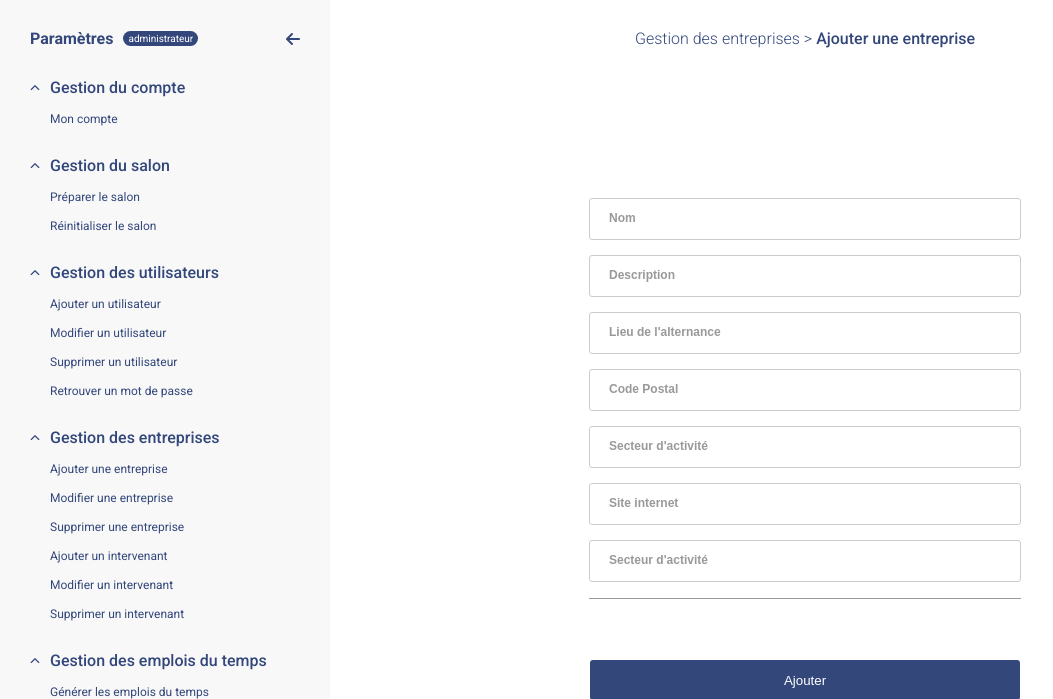
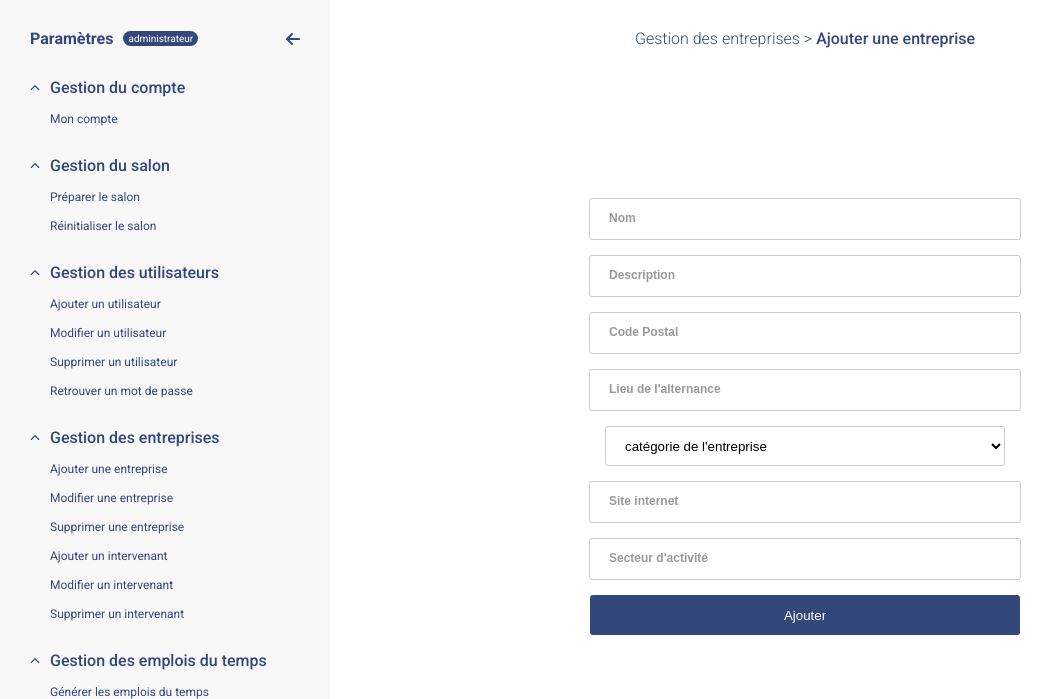
Before and after one commit to chips-couscous/sae-salon-eureka, a PHP site: page /panel/administrateur/gestion-entreprises/ajouter-entreprise.php in a window 1280 px wide. Shown: the part 101-800 px from the top of the page, without its empty margins (0-1053 px from the left). Run offline with PHP 8.4, Linux system fonts and the light colour scheme; data that the repository does not hold is empty; some libraries are stand-ins or nearby versions.

Commit message:
avancée base de données

```diff
--- a/panel/administrateur/gestion-entreprises/ajouter-entreprise.php
+++ b/panel/administrateur/gestion-entreprises/ajouter-entreprise.php
@@ -8,11 +8,11 @@
     <title>Salon Eureka</title>
 
     <!-- css -->
-    <link rel="stylesheet" href="../css/gestionEntreprise.css">
-    <link rel="stylesheet" href="../css/connexion.css">
-    <link rel="stylesheet" href="../css/main.css">
-    <link rel="stylesheet" href="../css/header.css">
-    <link rel="stylesheet" href="../css/compte.css">
+    <link rel="stylesheet" href="../../../static/css/connexion.css">
+    <link rel="stylesheet" href="../../../static/css/main.css">
+    <link rel="stylesheet" href="../../../static/css/header.css">
+    <link rel="stylesheet" href="../../../static/css/compte.css">
+    <link rel="stylesheet" href="../../../static/css/gestionEntreprise.css">
 
     <!-- fontawesome link -->
     <script src="https://kit.fontawesome.com/4d6659720c.js" crossorigin="anonymous"></script>
@@ -87,16 +87,31 @@
 
                     $pdo = new PDO($dsn, $user, $pass, $options);
 
-                    #if (isset($_POST['nomE']) && $_POST['nomE'] == "") {
-                    #    $stmt = $pdo->prepare("INSERT INTO (nom_entreprise, codep_entreprise, lieu_alter_entreprise, description_entreprise, site_entreprise, secteur_entreprise)se_entreprises
-                    #                       VALUES (:nomE, :codePE, :lieualterE, :descrE, :siteE, :secteurE,)");
-                    #    $stmt->bindParam("nomE", $_POST["nomE"]);
-                    #    $stmt->bindParam("codePE", $_POST["codePostal"]);
-                    #    $stmt->bindParam("lieuAlterE", $_POST["nomE"]);
-                    #    $stmt->bindParam("descrE", $_POST["description"]);
-                    #    $stmt->bindParam("nomE", $_POST["nomE"]);
-                    #    $stmt->lastInsertId();
-                    #}
+                    if (isset($_POST['nomE']) && $_POST['nomE'] != "") {
+
+                        # insertion d'un secteur d'activité
+                        # TODO le faire que si le secteur d'activité n'existe pas
+                        #$stmt = $pdo->prepare("INSERT INTO se_secteur (nom_secteur) VALUES (:nomSecteur)");
+                        #$stmt->bindParam("nomSecteur", $_POST["secteurActivites"]);
+                        #$stmt->execute();
+
+                        # Récupération id_secteur
+                        $requete = $pdo->prepare("SELECT id_secteur FROM se_secteur WHERE nom_secteur LIKE \":nomSecteur\"");
+                        $requete->bindParam("nomSecteur", $_POST["secteurActivites"]);
+                        $requete->execute();
+                        $numSecteur = $requete->fetchAll();
+
+                        # Insertion des données relatives à l'entreprise
+                        $stmt = $pdo->prepare("INSERT INTO se_entreprise (nom_entreprise, codep_entreprise, lieu_alter_entreprise, description_entreprise, site_entreprise, categorie_entreprise, secteur_entreprise)
+                                           VALUES (:nomE, :codePE, :lieualterE, :descrE, :siteE, :categorieE :secteurE)");
+                        #$stmt->bindParam("nomE", $_POST["nomE"]);
+                        #$stmt->bindParam("codePE", $_POST["codePostal"]);
+                        #$stmt->bindParam("lieuAlterE", $_POST["nomE"]);
+                        #$stmt->bindParam("descrE", $_POST["description"]);
+                        #$stmt->bindParam("siteE", $_POST["SiteInternet"]);
+                        #$stmt->bindParam("categorieE", $_POST["SiteInternet"]);
+                        #$stmt->bindParam("secteurE", $numSecteur);
+                    }
 
             ?>
             <form action="./ajouter-entreprise.php" method="post">
@@ -109,16 +124,20 @@
                     <label for="Description">Description</label>
                 </div>
                 <div class="form-item bm15">
-                    <input type="text" name="identifiant" id="Identifiant" autocomplete="off" required>
-                    <label for="Identifiant">Lieu de l'alternance</label>
-                </div>
-                <div class="form-item bm15">
                     <input type="text" name="codePostal" id="CodePostal" autocomplete="off" required>
                     <label for="CodePostal">Code Postal </label>
                 </div>
                 <div class="form-item bm15">
-                    <input type="text" name="identifiant" id="Identifiant" autocomplete="off" required>
-                    <label for="Identifiant">Secteur d'activité</label>
+                    <input type="text" name="lieuAlternance" id="LieuAlternance" autocomplete="off" required>
+                    <label for="LieuAlternance">Lieu de l'alternance</label>
+                </div>
+                <div class="form-item bm15">
+                    <select name="tailleEntreprise" id="TailleEntreprise" autocomplete="off" required>
+                        <option value="" class="grise">catégorie de l'entreprise</option>
+                        <option value="0">1 - 50</option>
+                        <option value="1">51 - 100</option>
+                        <option value="2">+100</option>
+                    </select>
                 </div>
                 <div class="form-item bm15">
                     <input type="text" name="siteInternet" id="SiteInternet" autocomplete="off" required>
@@ -127,19 +146,6 @@
                 <div class="form-item bm15">
                     <input type="text" name="secteurActivites" id="SecteurActivites" autocomplete="off" required>
                     <label for="SecteurActivites">Secteur d'activité</label>
-                    <div class="result-box">
-                        <ul>
-                        <?php
-                            $requete = $pdo->prepare("SELECT nom_secteur FROM se_secteur");
-                            $requete->execute();
-                            while($value = $requete->fetch()) {
-                        ?>
-                        <li> <?php echo $value["nom_secteur"] ?> </li>
-                        <?php
-                            }
-                        ?>
-                        </ul>
-                    </div>
                 </div>
                 <div class="form-item">
                     <input type="submit" value="Ajouter">
@@ -233,9 +239,9 @@
         </div>
     </div>
 
-    <script src="../js/header.js"></script>
-    <script src="../js/compte.js"></script>
-    <script src="../js/autocomplete.js"></script>
+    <script src="../../../static/js/header.js"></script>
+    <script src="../../../static/js/compte.js"></script>
+    <script src="../../../static/js/autocomplete.js"></script>
 </body>
 
 </html>
--- a/static/css/gestionEntreprise.css
+++ b/static/css/gestionEntreprise.css
@@ -1,17 +1,26 @@
 @import url(./main.css);
 
-.result-box ul {
-    border-top: 1px solid #999;
-    padding: 15px 10px;
-}
+.form-item select{
+    display: block;
+    width: 400px;
+    height: 40px;
+    background: transparent;
+    border: solid 1px #ccc;
+    transition: all .3s ease;
+    padding: 0 15px;
+    border-radius: 3px;
+  }
 
-.result-box ul li {
-    list-style: none;
-    border-radius: 3px;
-    padding: 15px 10px;
-    cursor: pointer;
-}
-
-.result-box ul li:hover{
-    background: #e9f3ff;
-}
+  .form-item .grise{
+    position: absolute;
+    cursor: text;
+    z-index: 2;
+    top: 13px;
+    left: 10px;
+    font-size: 12px;
+    font-weight: bold;
+    background: #fff;
+    padding: 0 10px;
+    color: #999;
+    transition: all .3s ease;
+  }
```
Also changed, not shown: panel/compte.html (+6 -6 lines).
